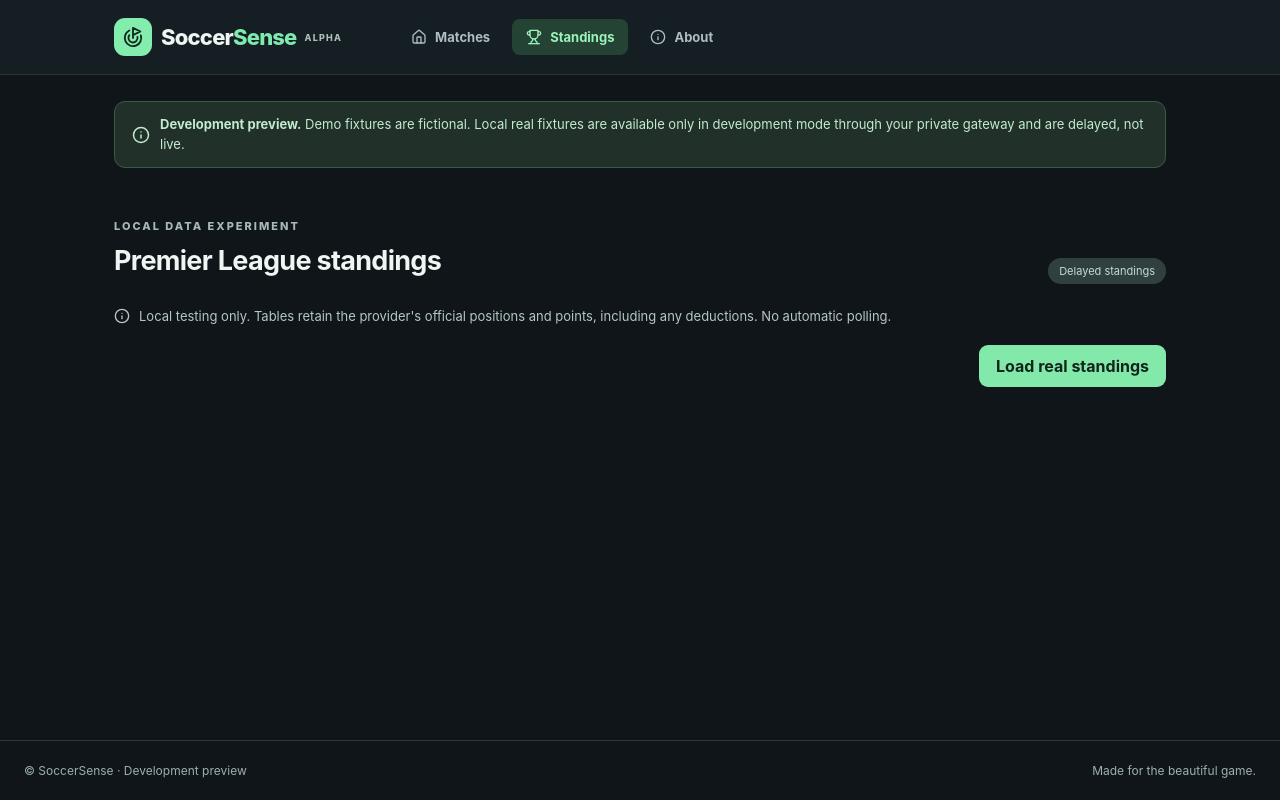
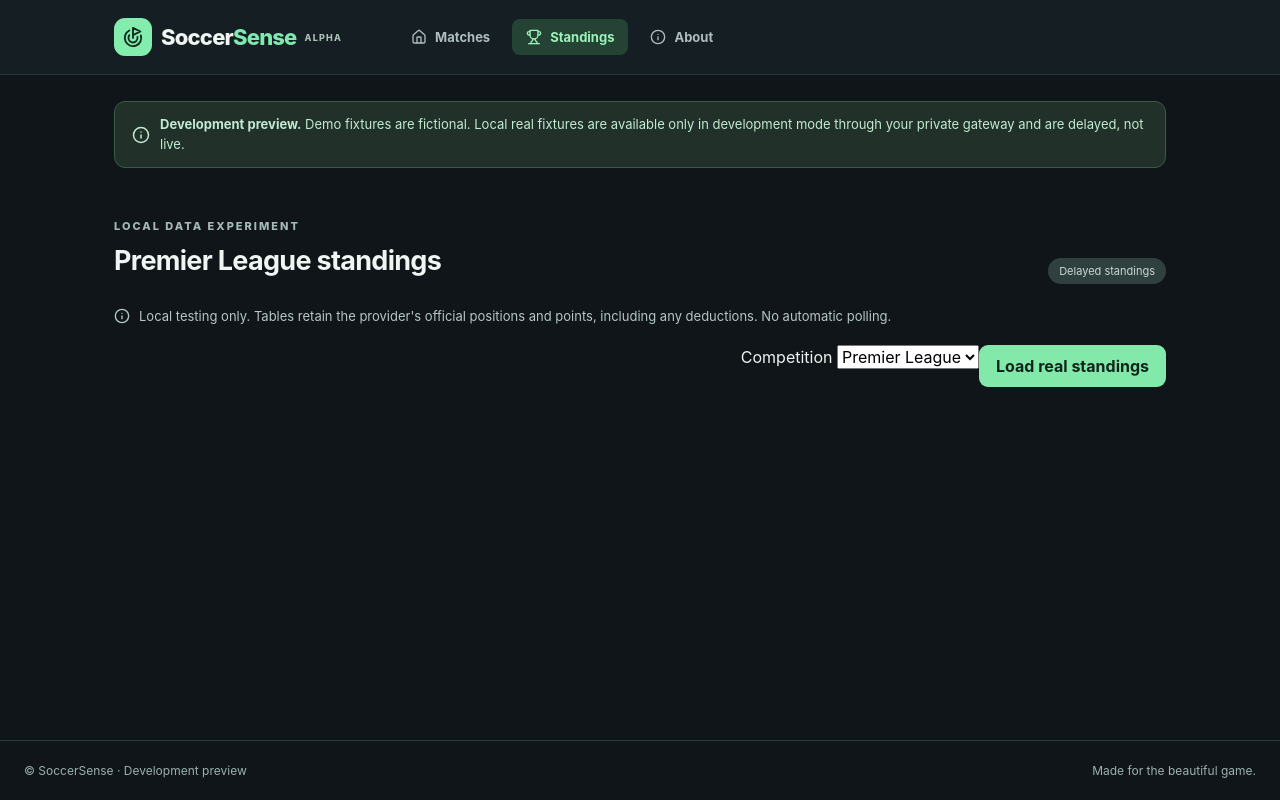
Before and after one commit to Mezbah143/SoccerSence, a React (Vite) app in the folder frontend/: page /standings in a window 1280 px wide. Built offline with nearby package versions, Linux system fonts and the light colour scheme.

Commit message:
feat(ui): add competition picker for local standings

```diff
--- a/frontend/src/PremierLeagueStandingsPage.tsx
+++ b/frontend/src/PremierLeagueStandingsPage.tsx
@@ -1,13 +1,22 @@
 import {useEffect,useRef,useState} from 'react'
 import {Info,Trophy} from 'lucide-react'
 import {loadLocalStandings,type LocalStandingsResult} from './localStandings'
+import {LOCAL_COMPETITIONS,type LocalCompetitionCode,localCompetitionName} from './localCompetitions'
 
 export function LocalStandings() {
+  const [competition,setCompetition]=useState<LocalCompetitionCode>('PL')
   const [result,setResult]=useState<LocalStandingsResult|null>(null)
   const [loading,setLoading]=useState(false)
   const [error,setError]=useState('')
   const controller=useRef<AbortController|null>(null)
   useEffect(()=>()=>controller.current?.abort(),[])
+  const updateCompetition=(next:LocalCompetitionCode)=>{
+    controller.current?.abort()
+    setCompetition(next)
+    setResult(null)
+    setError('')
+    setLoading(false)
+  }
   const request=async()=>{
     controller.current?.abort()
     const next=new AbortController()
@@ -16,7 +25,7 @@ export function LocalStandings() {
     setError('')
     setLoading(true)
     try {
-      const data=await loadLocalStandings(next.signal)
+      const data=await loadLocalStandings(next.signal,competition)
       if (!next.signal.aborted) setResult(data)
     } catch(cause) {
       if (!next.signal.aborted) {
@@ -32,18 +41,18 @@ export function LocalStandings() {
   }
   return <section aria-label="Local Premier League standings">
     <div className="section-title">
-      <div><p className="kicker">LOCAL DATA EXPERIMENT</p><h2>Premier League standings</h2></div>
+      <div><p className="kicker">LOCAL DATA EXPERIMENT</p><h2>{localCompetitionName(competition)} standings</h2></div>
       <span className="pill">Delayed standings</span>
     </div>
     <p className="mode-hint"><Info size={16} aria-hidden="true"/> Local testing only. Tables retain the provider's official positions and points, including any deductions. No automatic polling.</p>
-    <div className="standings-actions"><button type="button" className="load-button" disabled={loading} onClick={request}>{loading?'Loading…':'Load real standings'}</button></div>
-    {loading&&<div className="empty" role="status">Loading delayed Premier League standings…</div>}
+    <div className="standings-actions"><label className="competition-picker">Competition <select aria-label="Standings competition" value={competition} onChange={event=>updateCompetition(event.target.value as LocalCompetitionCode)}>{LOCAL_COMPETITIONS.map(item=><option key={item.code} value={item.code}>{item.name}</option>)}</select></label><button type="button" className="load-button" disabled={loading} onClick={request}>{loading?'Loading…':'Load real standings'}</button></div>
+    {loading&&<div className="empty" role="status">Loading delayed competition standings…</div>}
     {error&&<div className="empty" role="alert"><h3>Standings unavailable</h3><p>{error}</p><p>No invented table has been substituted.</p></div>}
     {result&&<div className="source-panel" role="status">
       <strong>{result.competition}</strong> · {result.source} · Delayed data · Retrieved {new Date(result.fetchedAt).toLocaleString('en-GB',{timeZone:'Asia/Seoul'})} KST
       <div>{result.attribution}</div>
     </div>}
-    {result&&result.tables.length===0&&<div className="empty"><Trophy size={38} aria-hidden="true"/><h3>No standings available</h3><p>The provider returned no league tables. No demo table is shown.</p></div>}
+    {result&&result.tables.length===0&&<div className="empty"><Trophy size={38} aria-hidden="true"/><h3>No standings available</h3><p>The provider returned no league tables for this competition. No demo table is shown.</p></div>}
     {result&&result.tables.map((table,index)=><section key={table.stage+'-'+(table.group??'')+'-'+index} aria-label={table.group??table.stage} className="standings-section">
       {result.tables.length>1&&<h3>{table.group??table.stage}</h3>}
       <div className="standings-scroll">
```
